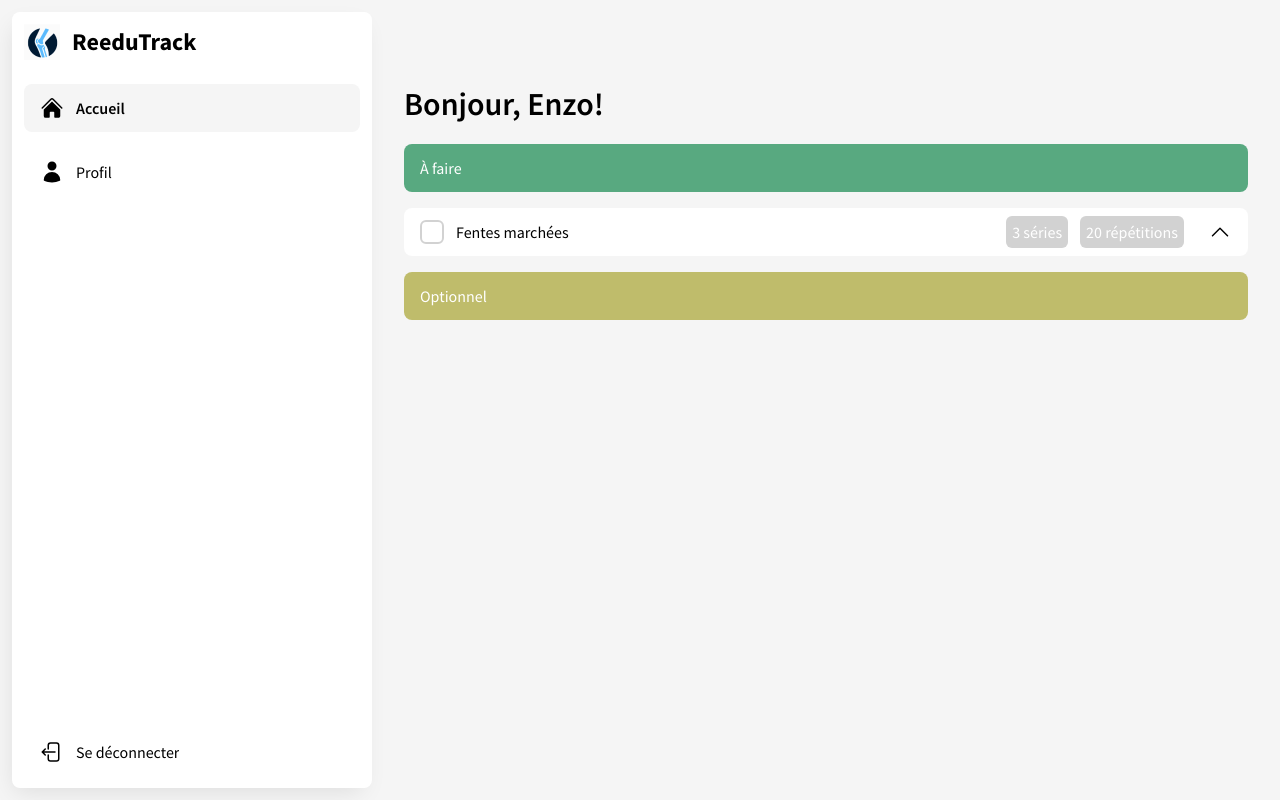
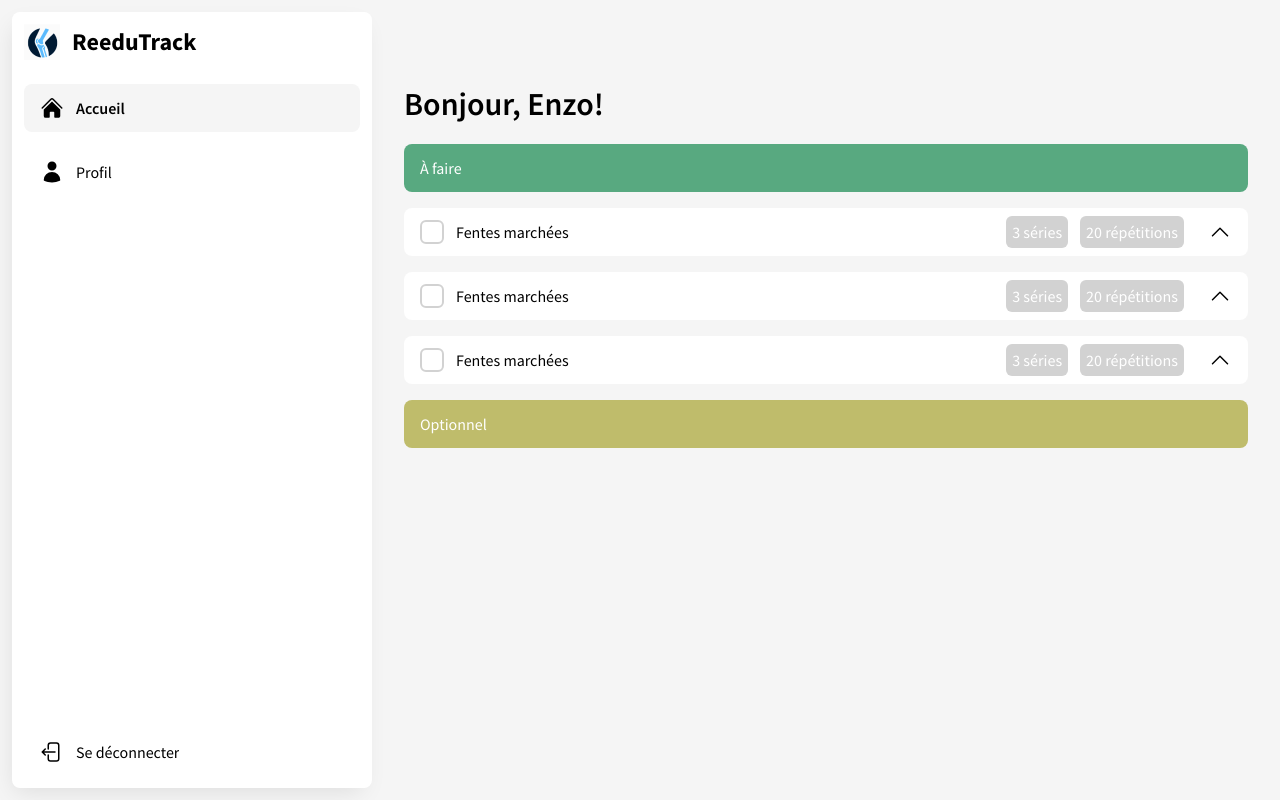
Before and after one commit to EnzoDelpy/ReeduTrack, a React (Vite) app: page / in a window 1280 px wide. Built offline with nearby package versions, Linux system fonts and the light colour scheme.

Commit message:
redesign of the accordion menu

```diff
--- a/src/components/Home/ExerciceItem.tsx
+++ b/src/components/Home/ExerciceItem.tsx
@@ -4,8 +4,23 @@ import Badge from "../shared/Badge";
 import { motion, AnimatePresence } from "framer-motion";
 import Spinner from "../shared/Spinner";
 
-export default function ExerciceItem() {
-  const [isCollapsed, setIsCollapsed] = useState<boolean>(false);
+interface Props {
+  title: string;
+  description: string;
+  video_id: string;
+  activeItem: number | null;
+  id: number;
+  setActiveItem: (itemId: number | null) => void;
+}
+
+export default function ExerciceItem({
+  title,
+  description,
+  video_id,
+  activeItem,
+  id,
+  setActiveItem,
+}: Props) {
   const [isLoading, setIsLoading] = useState(true);
 
   const toggleCollapse = (event: React.MouseEvent): void => {
@@ -16,14 +31,18 @@ export default function ExerciceItem() {
     ) {
       return;
     }
-    setIsCollapsed(!isCollapsed);
+    if (activeItem == id) {
+      setActiveItem(null);
+    } else {
+      setActiveItem(id);
+    }
     setIsLoading(true);
   };
 
   return (
     <div className="flex flex-col gap-2">
       <div
-        data-collapsed={isCollapsed}
+        data-collapsed={activeItem == id}
         className={
           "w-full rounded-lg h-12 px-4 flex items-center bg-white gap-3 cursor-pointer"
         }
@@ -33,18 +52,18 @@ export default function ExerciceItem() {
           type="checkbox"
           className="h-6 w-6 rounded-md appearance-none checked:bg-green-custom border-gray-custom border-2 cursor-pointer transition-all"
         />
-        <span className="mr-auto">Fentes marchées</span>
+        <span className="mr-auto">{title}</span>
         <Badge>3 séries</Badge>
         <Badge>20 répétitions</Badge>
         <div
-          data-collapsed={isCollapsed}
+          data-collapsed={activeItem == id}
           className="ml-3 data-[collapsed=true]:rotate-180 transition-all duration-300"
         >
           <ChevronUp></ChevronUp>
         </div>
       </div>
       <AnimatePresence>
-        {isCollapsed && (
+        {activeItem == id && (
           <motion.div
             layout
             initial={{ opacity: 0, height: 0 }}
@@ -54,14 +73,7 @@ export default function ExerciceItem() {
             className="w-full overflow-hidden flex gap-6 justify-evenly px-4"
           >
             <span className="max-w-96 flex-1 min-w-0 text-justify">
-              En position debout, faites un grand pas en avant avec une jambe,
-              puis descendez en pliant les deux genoux jusqu'à ce que le genou
-              arrière approche du sol, formant un angle de 90° avec le genou
-              avant. Le torse reste droit et le genou avant ne dépasse pas les
-              orteils. Poussez sur le talon avant pour revenir à la position
-              initiale, puis alternez avec l'autre jambe. Cet exercice améliore
-              également l'équilibre et peut être intensifié avec des haltères ou
-              des fentes sautées. 4o
+              {description}
             </span>
             <div className="flex-grow flex-1 min-w-0 aspect-[853/480] relative h-min">
               <AnimatePresence>
@@ -77,15 +89,13 @@ export default function ExerciceItem() {
                       <Spinner></Spinner>
                     </div>
                   </motion.div>
-
                 )}
               </AnimatePresence>
               <iframe
                 data-loading={isLoading}
                 width="853"
                 height="480"
-                src={"https://www.youtube.com/embed/xxLjUeVPYYk"}
-                frameBorder="0"
+                src={`https://www.youtube.com/embed/${video_id}`}
                 allow="accelerometer; autoplay; clipboard-write; encrypted-media; gyroscope; picture-in-picture"
                 allowFullScreen
                 title="Embedded youtube"
--- a/src/components/Home/Home.tsx
+++ b/src/components/Home/Home.tsx
@@ -1,11 +1,47 @@
 import ExerciceItem from "./ExerciceItem";
 import TitleItem from "./TitleItem";
+import { useState } from "react";
 
 export default function Home() {
-  return <div className="max-w-[60rem] w-full flex flex-col gap-4">
-    <h1 className="font-semibold text-[2rem]">Bonjour, Enzo!</h1>
-    <TitleItem color="bg-green-custom">À faire</TitleItem>
-    <ExerciceItem></ExerciceItem>
-    <TitleItem color="bg-yellow-custom">Optionnel</TitleItem>
-  </div>;
+  const [activeItem, setActiveItem] = useState<number | null>(null);
+
+  const itemData = [
+    {
+      title: "Fentes marchées",
+      video_id: "xxLjUeVPYYk",
+      description:
+        "En position debout, faites un grand pas en avant avec une jambe, puis descendez en pliant les deux genoux jusqu'à ce que le genou arrière approche du sol, formant un angle de 90° avec le genou avant. Le torse reste droit et le genou avant ne dépasse pas les orteils. Poussez sur le talon avant pour revenir à la position initiale, puis alternez avec l'autre jambe. Cet exercice améliore également l'équilibre et peut être intensifié avec des haltères ou des fentes sautées. 4o",
+    },
+    {
+      title: "Fentes marchées",
+      video_id: "xxLjUeVPYYk",
+      description:
+        "En position debout, faites un grand pas en avant avec une jambe, puis descendez en pliant les deux genoux jusqu'à ce que le genou arrière approche du sol, formant un angle de 90° avec le genou avant. Le torse reste droit et le genou avant ne dépasse pas les orteils. Poussez sur le talon avant pour revenir à la position initiale, puis alternez avec l'autre jambe. Cet exercice améliore également l'équilibre et peut être intensifié avec des haltères ou des fentes sautées. 4o",
+    },
+    {
+      title: "Fentes marchées",
+      video_id: "xxLjUeVPYYk",
+      description:
+        "En position debout, faites un grand pas en avant avec une jambe, puis descendez en pliant les deux genoux jusqu'à ce que le genou arrière approche du sol, formant un angle de 90° avec le genou avant. Le torse reste droit et le genou avant ne dépasse pas les orteils. Poussez sur le talon avant pour revenir à la position initiale, puis alternez avec l'autre jambe. Cet exercice améliore également l'équilibre et peut être intensifié avec des haltères ou des fentes sautées. 4o",
+    },
+  ];
+
+  return (
+    <div className="max-w-[60rem] w-full flex flex-col gap-4">
+      <h1 className="font-semibold text-[2rem]">Bonjour, Enzo!</h1>
+      <TitleItem color="bg-green-custom">À faire</TitleItem>
+      {itemData.map((item, index) => (
+        <ExerciceItem
+          key={index}
+          title={item.title}
+          description={item.description}
+          video_id={item.video_id}
+          id={index}
+          activeItem={activeItem}
+          setActiveItem={setActiveItem}
+        ></ExerciceItem>
+      ))}
+      <TitleItem color="bg-yellow-custom">Optionnel</TitleItem>
+    </div>
+  );
 }
```
Lines whose indentation alone changed are shown as unchanged.
